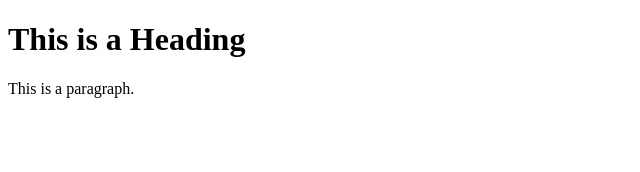
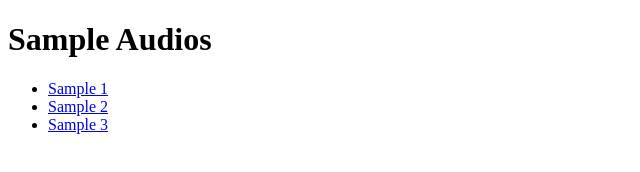
Before and after one commit to ngocanh2162/Vietnamese_emotional_dataset, a plain HTML site: page index.html in a window 1280 px wide. Shown: the whole page, without its empty margins (0-640 px from the left). Drawn offline with Linux system fonts and the light colour scheme.

Commit message:
Update index.html

```diff
--- a/index.html
+++ b/index.html
@@ -1,12 +1,16 @@
 <!DOCTYPE html>
 <html>
 <head>
-<title>Page Title</title>
+  <title>TTH_LMH </title>
 </head>
 <body>
+  <h1>Sample Audios</h1>
 
-<h1>This is a Heading</h1>
-<p>This is a paragraph.</p>
-
+  <ul>
+    <li><a href="audio/sample1.mp3">Sample 1</a></li>
+    <li><a href="audio/sample2.mp3">Sample 2</a></li>
+    <li><a href="audio/sample3.mp3">Sample 3</a></li>
+    <!-- Add more audio samples with appropriate URLs -->
+  </ul>
 </body>
 </html>
```
